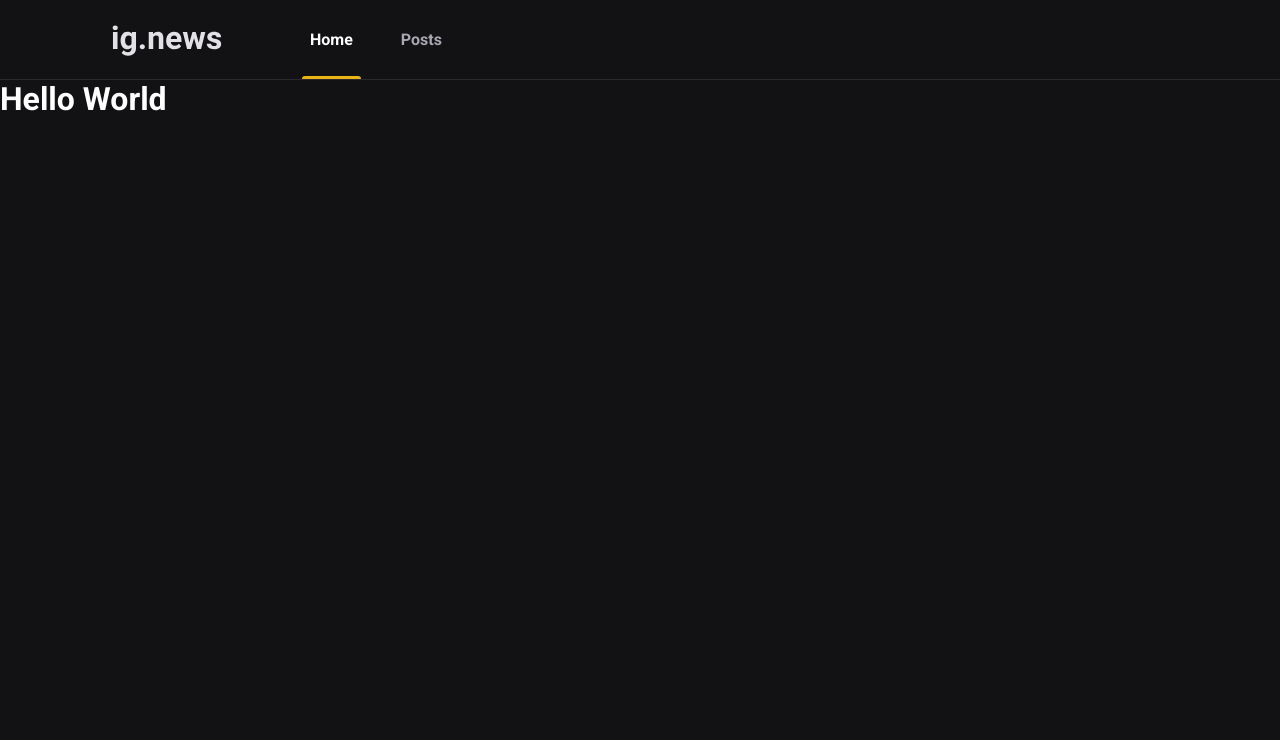
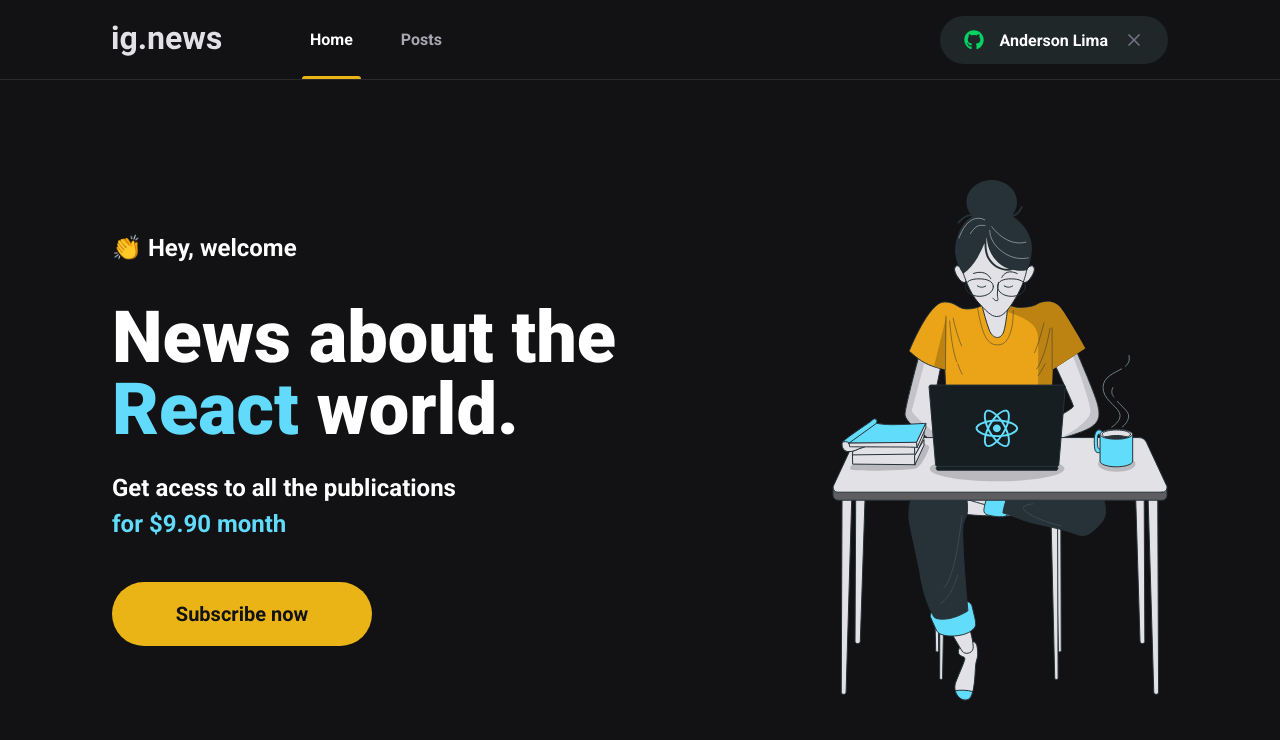
Before and after one commit to AndersonLima0/ig-news, a Next.js app: page / in a window 1280 px wide. Shown: the top 740 px of the page. Built offline with nearby package versions, Linux system fonts and the light colour scheme.

Commit message:
Página Home

```diff
--- a/package.json
+++ b/package.json
@@ -13,6 +13,7 @@
     "next": "13.1.6",
     "react": "18.2.0",
     "react-dom": "18.2.0",
+    "react-icons": "^4.7.1",
     "sass": "^1.58.3"
   },
   "devDependencies": {
--- a/src/components/Header/index.tsx
+++ b/src/components/Header/index.tsx
@@ -1,3 +1,4 @@
+import { SignInButton } from "../SignInButton";
 import styles from "./styles.module.scss";
 
 export function Header() {
@@ -11,6 +12,7 @@
           </a>
           <a href="">Posts</a>
         </nav>
+        <SignInButton />
       </div>
     </header>
   );
--- a/src/components/Header/styles.module.scss
+++ b/src/components/Header/styles.module.scss
@@ -49,4 +49,7 @@
       }
     }
   }
+  button {
+    margin-left: auto;
+  }
 }
--- /dev/null
+++ b/src/components/SignInButton/index.tsx
@@ -0,0 +1,21 @@
+import { FaGithub } from "react-icons/fa";
+import { FiX } from "react-icons/fi";
+
+import styles from "./styles.module.scss";
+
+export function SignInButton() {
+  const isUserLoggedIn = true;
+
+  return isUserLoggedIn ? (
+    <button className={styles.signInButton} type="button">
+      <FaGithub color="#04d361" />
+      Anderson Lima
+      <FiX color="#737380" className={styles.closeIcon} />
+    </button>
+  ) : (
+    <button className={styles.signInButton} type="button">
+      <FaGithub color="#eba417" />
+      Sign in with Github
+    </button>
+  );
+}
--- /dev/null
+++ b/src/components/SignInButton/styles.module.scss
@@ -0,0 +1,31 @@
+.signInButton {
+  height: 3rem;
+  border-radius: 3rem;
+  background: var(--gray-850);
+  border: 0;
+  padding: 0 1.5rem;
+
+  display: flex;
+  align-items: center;
+  justify-content: center;
+
+  color: var(--white);
+  font-weight: bold;
+
+  svg {
+    width: 20px;
+    height: 20px;
+  }
+
+  svg:first-child {
+    margin-right: 1rem;
+  }
+  svg.closeIcon {
+    margin-left: 1rem;
+  }
+  transition: filter 0.2s;
+
+  &:hover {
+    filter: brightness(0.8);
+  }
+}
--- /dev/null
+++ b/src/components/SubscribeButton/index.tsx
@@ -0,0 +1,9 @@
+import styles from "./styles.module.scss";
+
+export function SubscribeButton() {
+  return (
+    <button type="button" className={styles.subscribeButton}>
+      Subscribe now
+    </button>
+  );
+}
--- /dev/null
+++ b/src/components/SubscribeButton/styles.module.scss
@@ -0,0 +1,20 @@
+.subscribeButton {
+  width: 260px;
+  height: 4rem;
+  border: 0;
+  border-radius: 2rem;
+  background: var(--yellow-500);
+  color: var(--gray-900);
+  font-size: 1.25rem;
+  font-weight: bold;
+
+  display: flex;
+  align-items: center;
+  justify-content: center;
+
+  transition: filter 0.2s;
+
+  &:hover {
+    filter: brightness(0.8);
+  }
+}
--- /dev/null
+++ b/src/pages/home.module.scss
@@ -0,0 +1,42 @@
+.contentContainer {
+  max-width: 1120px;
+  margin: 0 auto;
+  padding: 0 2rem;
+  height: calc(100vh - 5rem);
+
+  display: flex;
+  align-items: center;
+  justify-content: space-between;
+}
+
+.hero {
+  max-width: 600px;
+
+  > span {
+    font-size: 1.5rem;
+    font-weight: bold;
+  }
+  h1 {
+    font-size: 4.5rem;
+    line-height: 4.5rem;
+    font-weight: 900;
+    margin-top: 2.5rem;
+
+    span {
+      color: var(--cyan-500);
+    }
+  }
+  p {
+    font-size: 1.5rem;
+    line-height: 2.25rem;
+    margin-top: 1.5rem;
+
+    span {
+      color: var(--cyan-500);
+      font-weight: bold;
+    }
+  }
+  button {
+    margin-top: 2.5rem;
+  }
+}
--- a/src/pages/index.tsx
+++ b/src/pages/index.tsx
@@ -1,13 +1,30 @@
 import React from "react";
 import Head from "next/head";
+
+import styles from "./home.module.scss";
+import { SubscribeButton } from "../components/SubscribeButton";
 
 export default function Home() {
   return (
     <>
       <Head>
-        <title>Inicio | ig.news</title>
+        <title>Home | ig.news</title>
       </Head>
-      <h1>Hello World</h1>
+      <main className={styles.contentContainer}>
+        <section className={styles.hero}>
+          <span>👏 Hey, welcome</span>
+          <h1>
+            News about the <span>React</span> world.
+          </h1>
+          <p>
+            Get acess to all the publications <br />
+            <span>for $9.90 month </span>
+          </p>
+
+          <SubscribeButton />
+        </section>
+        <img src="/images/avatar.svg" alt="Girl coding" />
+      </main>
     </>
   );
 }
--- a/src/styles/global.scss
+++ b/src/styles/global.scss
@@ -9,6 +9,7 @@
   --gray-100: #e1e1e6;
   --gray-300: #a8a8b3;
   --gray-800: #29292e;
+  --gray-850: #1f2729;
   --gray-900: #121214;
 
   --cyan-500: #61dafb;
```
Also changed, not shown: public/images/avatar.svg (renamed from public/images/Mulher.svg), 1 other file (tests, documents, lock files or other folders).
